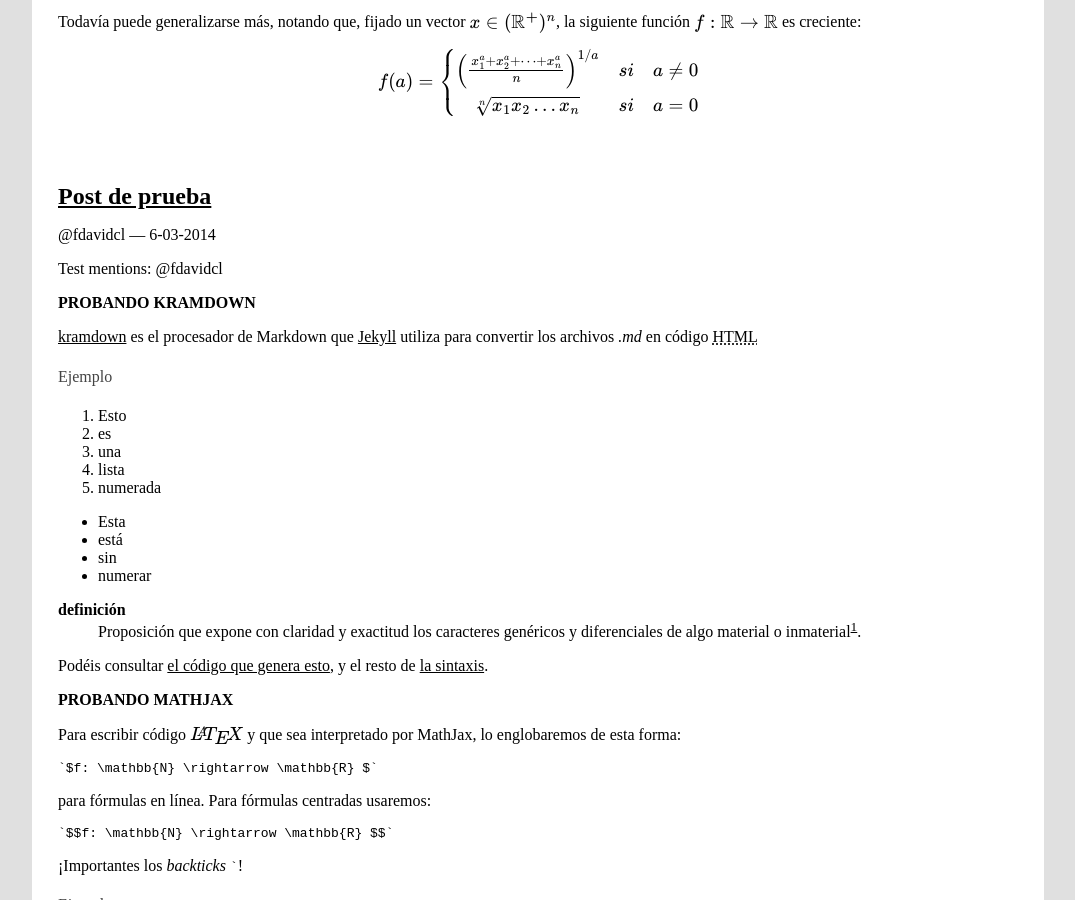
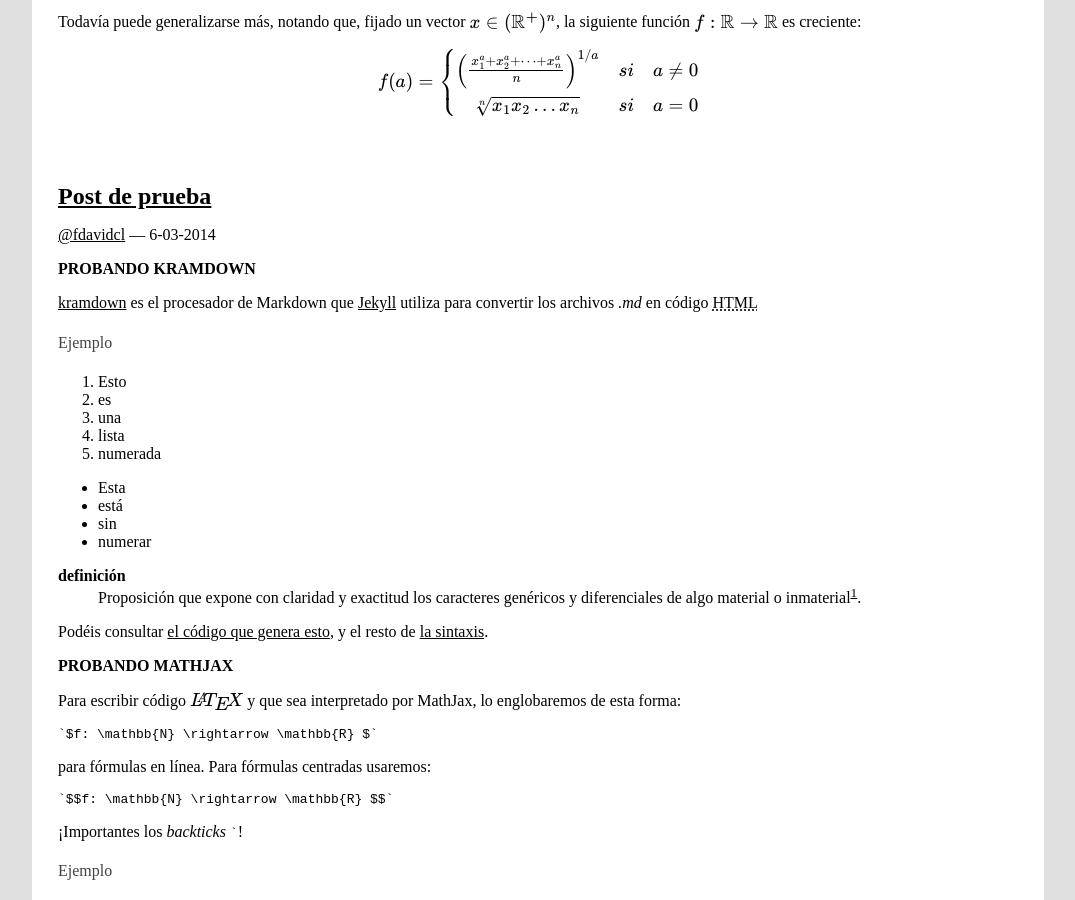
Before and after one commit to libreim/blog, a Jekyll site: the page built from index.html, in a window 1280 px wide and 900 px high, scrolled down 1103 px. Shown: the whole window, without its empty margins (102-1177 px from the left). Built offline with Jekyll 4.4.1, drawn with Linux system fonts in a browser that asks for light colours; formulas are drawn with MathJax 3; the list of posts is cut into pages by our own code.

Commit message:
Autores: terminado

```diff
--- a/_posts/2014-3-6-testpost.md
+++ b/_posts/2014-3-6-testpost.md
@@ -3,8 +3,6 @@ layout: chapter
 title: Post de prueba
 author: fdavidcl
 ---
-
-Test mentions: @fdavidcl
 
 ### Probando kramdown
 [kramdown](http://kramdown.gettalong.org/quickref.html) es el procesador de Markdown que
--- a/index.html
+++ b/index.html
@@ -7,7 +7,7 @@ permalink: /
 {% for post in paginator.posts %}
 	<article>
 		<a href="{{ site.baseurl }}{{ post.url }}"><h1>{{ post.title }}</h1></a>
-		<p><span class="author">@{{ post.author }}</span> &mdash; <span class="date">{{ post.date | date: "%e-%m-%Y" }}</p>
+		<p><span class="author"><a href="http://github.com/{{ post.author }}">@{{ post.author }}</a></span> &mdash; <span class="date">{{ post.date | date: "%e-%m-%Y" }}</p>
 		{{ post.content }}
 	</article>
 {% endfor %}
```
